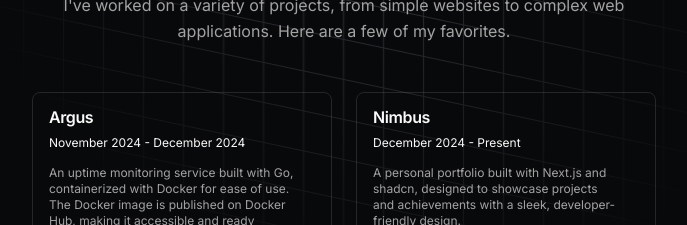
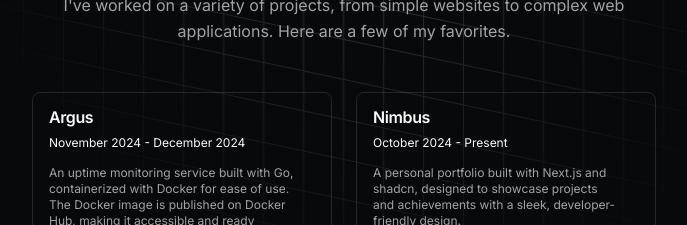
Before and after one commit to tejastn10/nimbus, a Next.js app: page / in a window 1280 px wide. Shown: the part 920-1145 px from the top of the page, without its empty margins (296-983 px from the left). Built offline with nearby package versions, Linux system fonts and the light colour scheme.

Commit message:
fix: date of Nimbus project

```diff
--- a/src/data/resume.ts
+++ b/src/data/resume.ts
@@ -150,7 +150,7 @@
 		{
 			title: "Nimbus",
 			href: "https://github.com/tejastn10/nimbus",
-			dates: "December 2024 - Present",
+			dates: "October 2024 - Present",
 			active: true,
 			description:
 				"A personal portfolio built with Next.js and shadcn, designed to showcase projects and achievements with a sleek, developer-friendly design.",
```
